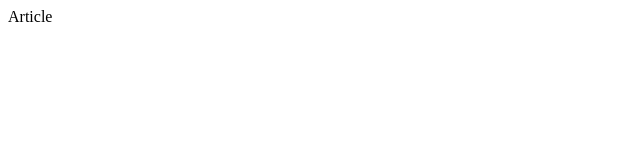
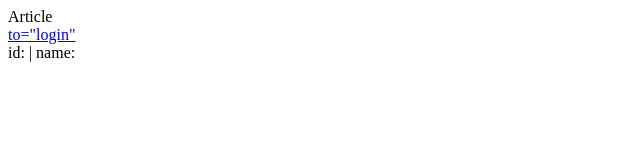
Before and after one commit to bigfu1993/react-basic, a React (Create React App) app: page /article in a window 1280 px wide. Shown: the top 160 px of the page, without its empty margins (0-640 px from the left). Built offline with nearby package versions, Linux system fonts and the light colour scheme.

Commit message:
react-router query传参

```diff
--- a/src/pages/Article/index.js
+++ b/src/pages/Article/index.js
@@ -1,5 +1,13 @@
-export default function Article(){
+import { Link, useSearchParams } from 'react-router-dom'
+export default function Article() {
+    const [params] = useSearchParams()
+    const id = params.get('id')
+    const name = params.get('name')
     return (
-        <div>Article</div>
+        <>
+            <div>Article</div>
+            <Link to="/login">to="login"</Link>
+            <div>id:{id} | name:{name}</div>
+        </>
     )
 }
--- a/src/pages/Login/index.js
+++ b/src/pages/Login/index.js
@@ -1,5 +1,11 @@
-export default function Login(){
+import { Link, useNavigate } from 'react-router-dom'
+export default function Login() {
+    const navigate = useNavigate()
     return (
-        <div>Login</div>
+        <>
+            <div>Login</div>
+            <Link to="/article?id=1&name=ls">to="article</Link>
+            <div onClick={() => navigate('/article?id=2&name=zs')}>点击跳转</div>
+        </>
     )
 }
```
